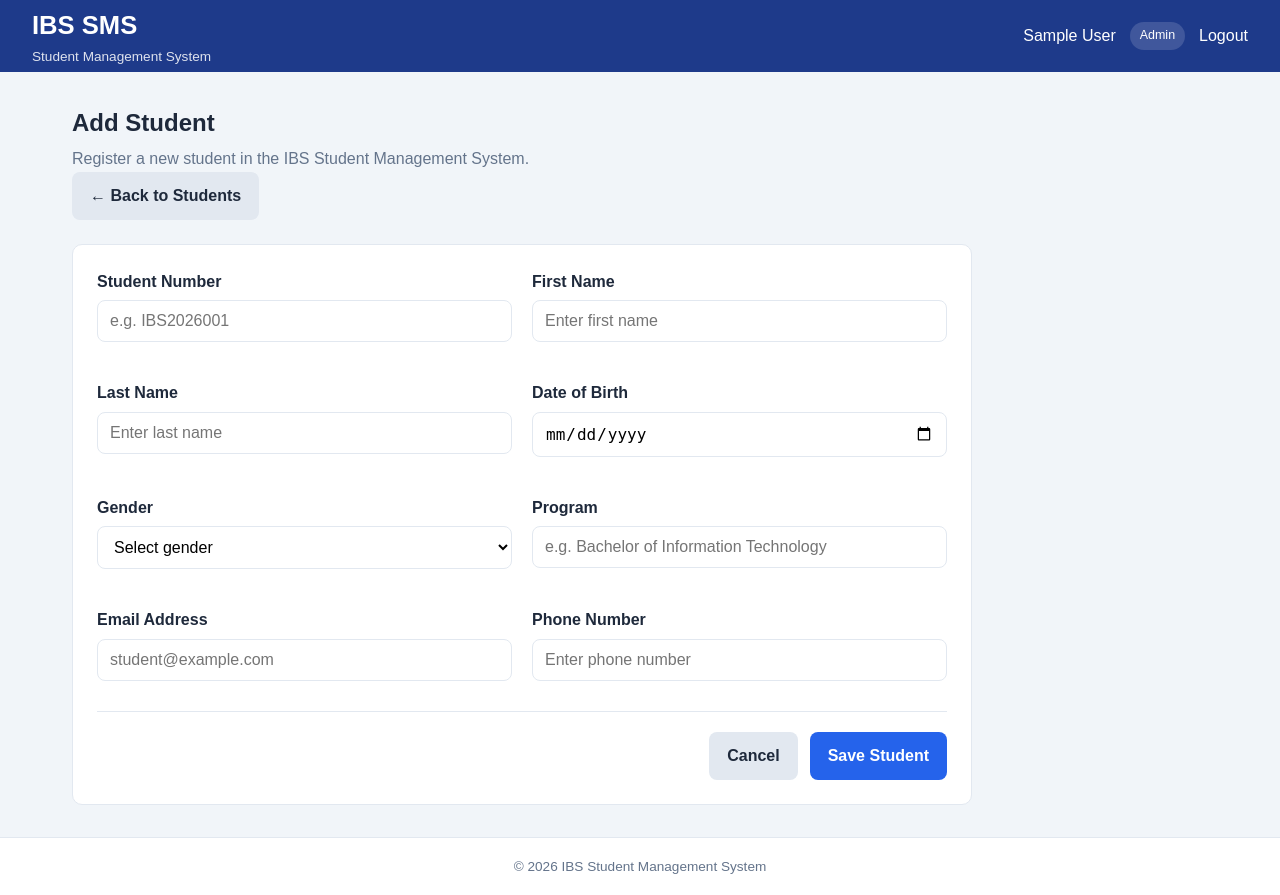
After one commit to ezekieltambure/STUDENT-MANAGEMENT-SYSTEM, a Flask app: page /students/new in a window 1280 px wide. The commit adds this page. Run offline with Flask 3, Linux system fonts and the light colour scheme; the visitor is signed in with stand-in values (Sample User, id 1).

Commit message:
Build web student registration and listing

```diff
--- a/web/app.py
+++ b/web/app.py
@@ -4,17 +4,27 @@ from src.controllers.login_controller import LoginController
 from src.controllers.dashboard_controller import DashboardController
 from src.models.user import User
 
+from web.routes.student_routes import student_bp
+
 
 def create_app() -> Flask:
     """Create and configure the IBS Student Management System web app."""
 
     app = Flask(__name__)
-    app.config['SECRET_KEY'] = 'dev-secret-key-change-in-production'
+
+    app.config["SECRET_KEY"] = "dev-secret-key-change-in-production"
+
+    # Register application blueprints
+    app.register_blueprint(student_bp)
+
+    # Initialize application controllers
     login_controller = LoginController()
     dashboard_controller = DashboardController()
 
     @app.route("/", methods=["GET", "POST"])
     def home():
+        """Display the login page and process authentication."""
+
         if request.method == "POST":
             username = request.form.get("username", "").strip()
             password = request.form.get("password", "")
@@ -30,36 +40,42 @@ def create_app() -> Flask:
                     error="Invalid username or password.",
                 )
 
-            session['user_id'] = user.id
-            session['username'] = user.username
-            session['full_name'] = user.full_name
-            session['role'] = user.role
+            # Store authenticated user information in the session.
+            session["user_id"] = user.id
+            session["username"] = user.username
+            session["full_name"] = user.full_name
+            session["role"] = user.role
 
-            return redirect(url_for('dashboard'))
+            return redirect(url_for("dashboard"))
 
         return render_template("login.html")
 
-    @app.route('/logout')
+    @app.route("/logout")
     def logout():
+        """Log the current user out of the system."""
+
         session.clear()
-        return redirect(url_for('home'))
 
-    @app.route('/dashboard')
+        return redirect(url_for("home"))
+
+    @app.route("/dashboard")
     def dashboard():
-        if 'user_id' not in session:
-            return redirect(url_for('home'))
+        """Display the role-based dashboard."""
+
+        if "user_id" not in session:
+            return redirect(url_for("home"))
 
         user = User(
-            id=session['user_id'],
-            username=session['username'],
-            full_name=session['full_name'],
-            role=session['role'],
+            id=session["user_id"],
+            username=session["username"],
+            full_name=session["full_name"],
+            role=session["role"],
         )
 
         dashboard_type = dashboard_controller.get_dashboard(user)
 
         return render_template(
-            'dashboard/dashboard.html',
+            "dashboard/dashboard.html",
             dashboard_type=dashboard_type,
         )
 
@@ -70,4 +86,8 @@ app = create_app()
 
 
 if __name__ == "__main__":
-    app.run(host="0.0.0.0", port=5000, debug=True)
+    app.run(
+        host="0.0.0.0",
+        port=5000,
+        debug=True,
+    )
--- /dev/null
+++ b/web/routes/student_routes.py
@@ -0,0 +1,101 @@
+from datetime import date
+
+from flask import Blueprint, render_template, request, redirect, url_for, session
+
+from src.controllers.student_controller import StudentController
+from src.models.student import Student
+
+
+student_bp = Blueprint(
+    "students",
+    __name__,
+    url_prefix="/students",
+)
+
+student_controller = StudentController()
+
+
+@student_bp.route("/")
+def list_students():
+    """Display all students."""
+
+    if "user_id" not in session:
+        return redirect(url_for("home"))
+
+    students = student_controller.find_all()
+
+    return render_template(
+        "students/list.html",
+        students=students,
+    )
+
+
+@student_bp.route("/new", methods=["GET", "POST"])
+def create_student():
+    """Display and process the add student form."""
+
+    if "user_id" not in session:
+        return redirect(url_for("home"))
+
+    if request.method == "POST":
+        student_number = request.form.get(
+            "student_number", ""
+        ).strip()
+
+        first_name = request.form.get(
+            "first_name", ""
+        ).strip()
+
+        last_name = request.form.get(
+            "last_name", ""
+        ).strip()
+
+        date_of_birth_value = request.form.get(
+            "date_of_birth", ""
+        ).strip()
+
+        gender = request.form.get(
+            "gender", ""
+        ).strip()
+
+        program = request.form.get(
+            "program", ""
+        ).strip()
+
+        email = request.form.get(
+            "email", ""
+        ).strip()
+
+        phone = request.form.get(
+            "phone", ""
+        ).strip()
+
+        try:
+            date_of_birth = date.fromisoformat(
+                date_of_birth_value
+            )
+
+            student = Student(
+                student_number=student_number,
+                first_name=first_name,
+                last_name=last_name,
+                date_of_birth=date_of_birth,
+                gender=gender,
+                program=program,
+                email=email,
+                phone=phone,
+            )
+
+            student_controller.create_student(student)
+
+            return redirect(
+                url_for("students.list_students")
+            )
+
+        except (ValueError, TypeError) as error:
+            return render_template(
+                "students/form.html",
+                error=str(error),
+            )
+
+    return render_template("students/form.html")
--- a/web/static/css/style.css
+++ b/web/static/css/style.css
@@ -263,3 +263,127 @@ a:hover {
         justify-content: flex-start;
     }
 }
+/* Student Management */
+
+.data-table {
+    width: 100%;
+    border-collapse: collapse;
+    margin-top: 4px;
+}
+
+.data-table th,
+.data-table td {
+    padding: 14px 16px;
+    text-align: left;
+    border-bottom: 1px solid var(--border);
+}
+
+.data-table th {
+    background: #f8fafc;
+    color: var(--muted);
+    font-size: 0.82rem;
+    text-transform: uppercase;
+    letter-spacing: 0.04em;
+    font-weight: 700;
+}
+
+.data-table tbody tr:hover {
+    background: #f8fafc;
+}
+
+.data-table td {
+    font-size: 0.92rem;
+}
+
+.status-badge {
+    display: inline-block;
+    padding: 4px 10px;
+    border-radius: 999px;
+    font-size: 0.78rem;
+    font-weight: 700;
+}
+
+.status-active {
+    background: #dcfce7;
+    color: var(--success);
+}
+
+.status-inactive {
+    background: #fee2e2;
+    color: var(--danger);
+}
+
+.action-link {
+    font-weight: 600;
+}
+
+.empty-state {
+    text-align: center;
+    padding: 48px 24px;
+}
+
+.empty-state h3 {
+    margin-bottom: 8px;
+}
+
+.empty-state p {
+    color: var(--muted);
+    margin-bottom: 20px;
+}
+
+.btn-secondary {
+    display: inline-block;
+    background: #e2e8f0;
+    color: var(--text);
+}
+
+.btn-secondary:hover {
+    background: #cbd5e1;
+    text-decoration: none;
+}
+
+.form-card {
+    max-width: 900px;
+}
+
+.form-grid {
+    display: grid;
+    grid-template-columns: repeat(2, 1fr);
+    gap: 20px;
+}
+
+.form-actions {
+    display: flex;
+    justify-content: flex-end;
+    gap: 12px;
+    margin-top: 12px;
+    padding-top: 20px;
+    border-top: 1px solid var(--border);
+}
+
+.form-actions .btn {
+    width: auto;
+}
+
+select.form-control {
+    background: var(--surface);
+}
+
+@media (max-width: 700px) {
+    .form-grid {
+        grid-template-columns: 1fr;
+    }
+
+    .form-actions {
+        flex-direction: column-reverse;
+    }
+
+    .form-actions .btn {
+        width: 100%;
+        text-align: center;
+    }
+
+    .data-table {
+        min-width: 850px;
+    }
+}
--- /dev/null
+++ b/web/templates/students/form.html
@@ -0,0 +1,163 @@
+{% extends "base.html" %}
+
+{% block title %}Add Student | IBS Student Management System{% endblock %}
+
+{% block content %}
+
+<div class="page-header">
+    <div>
+        <h2>Add Student</h2>
+        <p>Register a new student in the IBS Student Management System.</p>
+    </div>
+
+    <a href="{{ url_for('students.list_students') }}" class="btn btn-secondary">
+        ← Back to Students
+    </a>
+</div>
+
+<div class="card form-card">
+
+    {% if error %}
+    <div class="alert alert-danger">
+        {{ error }}
+    </div>
+    {% endif %}
+
+    <form method="POST">
+
+        <div class="form-grid">
+
+            <div class="form-group">
+                <label for="student_number">Student Number</label>
+                <input
+                    type="text"
+                    id="student_number"
+                    name="student_number"
+                    class="form-control"
+                    placeholder="e.g. IBS2026001"
+                    value="{{ request.form.get('student_number', '') }}"
+                    required
+                >
+            </div>
+
+            <div class="form-group">
+                <label for="first_name">First Name</label>
+                <input
+                    type="text"
+                    id="first_name"
+                    name="first_name"
+                    class="form-control"
+                    placeholder="Enter first name"
+                    value="{{ request.form.get('first_name', '') }}"
+                    required
+                >
+            </div>
+
+            <div class="form-group">
+                <label for="last_name">Last Name</label>
+                <input
+                    type="text"
+                    id="last_name"
+                    name="last_name"
+                    class="form-control"
+                    placeholder="Enter last name"
+                    value="{{ request.form.get('last_name', '') }}"
+                    required
+                >
+            </div>
+
+            <div class="form-group">
+                <label for="date_of_birth">Date of Birth</label>
+                <input
+                    type="date"
+                    id="date_of_birth"
+                    name="date_of_birth"
+                    class="form-control"
+                    value="{{ request.form.get('date_of_birth', '') }}"
+                    required
+                >
+            </div>
+
+            <div class="form-group">
+                <label for="gender">Gender</label>
+                <select
+                    id="gender"
+                    name="gender"
+                    class="form-control"
+                    required
+                >
+                    <option value="">Select gender</option>
+                    <option value="Male"
+                        {% if request.form.get('gender') == 'Male' %}selected{% endif %}>
+                        Male
+                    </option>
+                    <option value="Female"
+                        {% if request.form.get('gender') == 'Female' %}selected{% endif %}>
+                        Female
+                    </option>
+                    <option value="Other"
+                        {% if request.form.get('gender') == 'Other' %}selected{% endif %}>
+                        Other
+                    </option>
+                </select>
+            </div>
+
+            <div class="form-group">
+                <label for="program">Program</label>
+                <input
+                    type="text"
+                    id="program"
+                    name="program"
+                    class="form-control"
+                    placeholder="e.g. Bachelor of Information Technology"
+                    value="{{ request.form.get('program', '') }}"
+                    required
+                >
+            </div>
+
+            <div class="form-group">
+                <label for="email">Email Address</label>
+                <input
+                    type="email"
+                    id="email"
+                    name="email"
+                    class="form-control"
+                    placeholder="student@example.com"
+                    value="{{ request.form.get('email', '') }}"
+                    required
+                >
+            </div>
+
+            <div class="form-group">
+                <label for="phone">Phone Number</label>
+                <input
+                    type="tel"
+                    id="phone"
+                    name="phone"
+                    class="form-control"
+                    placeholder="Enter phone number"
+                    value="{{ request.form.get('phone', '') }}"
+                    required
+                >
+            </div>
+
+        </div>
+
+        <div class="form-actions">
+            <a
+                href="{{ url_for('students.list_students') }}"
+                class="btn btn-secondary"
+            >
+                Cancel
+            </a>
+
+            <button type="submit" class="btn btn-primary">
+                Save Student
+            </button>
+        </div>
+
+    </form>
+
+</div>
+
+{% endblock %}
```
Also changed, not shown: web/templates/students/list.html (added, +85 -0 lines), web/routes/__init__.py (added).
